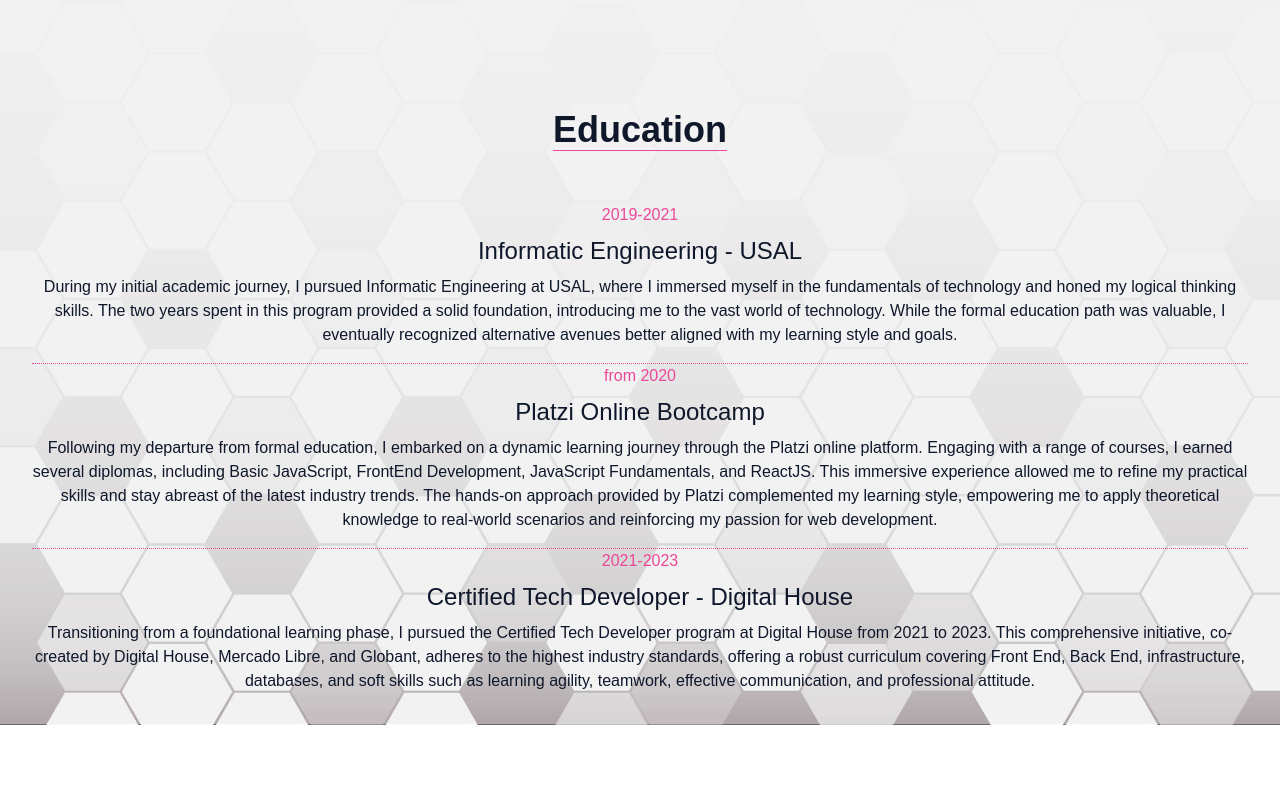
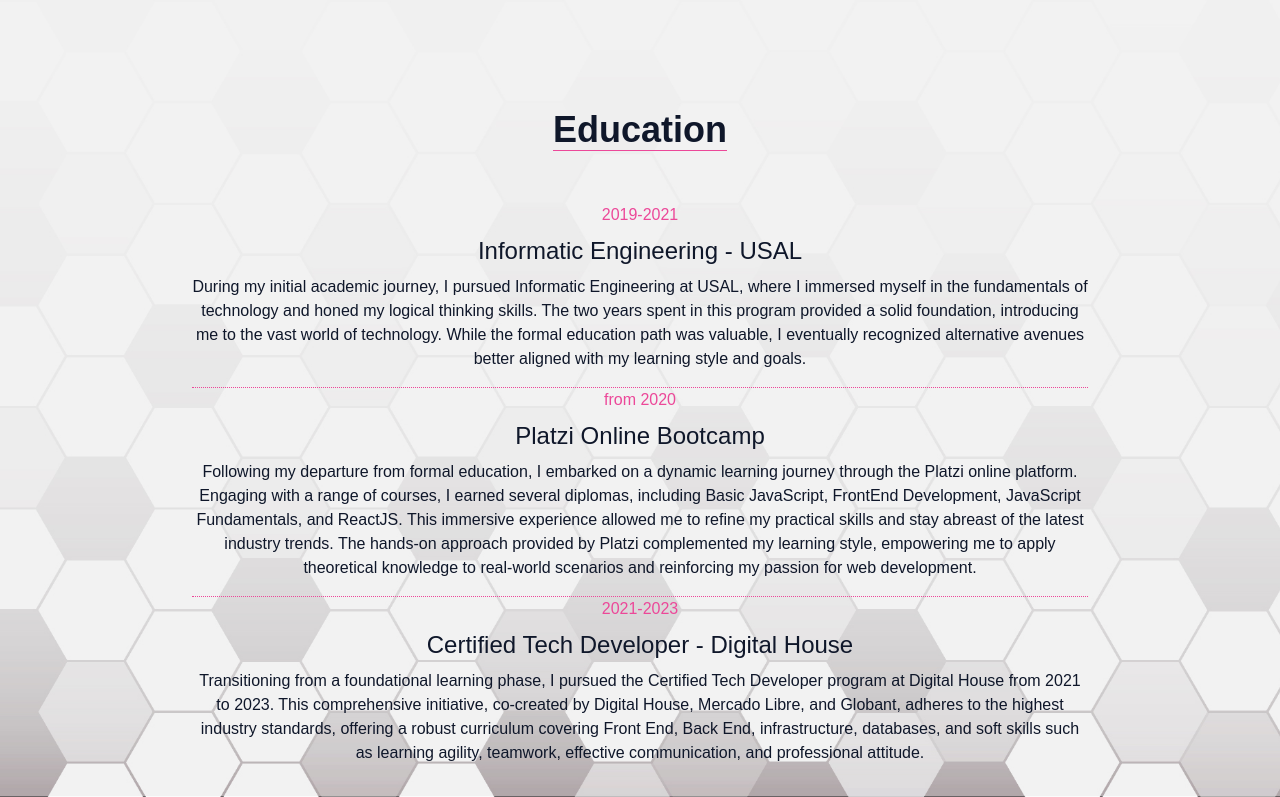
Before and after one commit to simonlanza/MyPortfolio, a React (Create React App) app: page / in a window 1280 px wide. Shown: the part 2203-3000 px from the top of the page. Before the commit the page ends 2928 px from the top, so only its background shows below. Built offline with nearby package versions, Linux system fonts and the light colour scheme.

Commit message:
max width

```diff
--- a/src/components/Education/Education.jsx
+++ b/src/components/Education/Education.jsx
@@ -44,20 +44,20 @@
             <animated.div ref={headerRef} className="max-w-5xl mx-auto pt-14 mb-5" style={{ ...headerProps }}>
                 <h2 className="text-4xl font-bold border-b border-pink-500">Education</h2>
             </animated.div>
-            <div className='flex flex-col p-6'>
-                <animated.div className='flex flex-col items-center text-center m-2'
+            <div className='flex flex-col p-6 items-center'>
+                <animated.div className='flex flex-col items-center text-center m-2 max-w-4xl'
                     ref={usalRef} style={{ ...usalProps }}>
                     <h4 className='text-pink-500'>2019-2021</h4>
                     <h2 className='text-2xl m-2'>Informatic Engineering - USAL</h2>
                     <p>During my initial academic journey, I pursued Informatic Engineering at USAL, where I immersed myself in the fundamentals of technology and honed my logical thinking skills. The two years spent in this program provided a solid foundation, introducing me to the vast world of technology. While the formal education path was valuable, I eventually recognized alternative avenues better aligned with my learning style and goals.</p>
                 </animated.div>
-                <animated.div className='flex flex-col items-center text-center m-2 border-dotted border-t border-pink-500'
+                <animated.div className='flex flex-col items-center text-center m-2 border-dotted border-t border-pink-500 max-w-4xl'
                     ref={platziRef} style={{ ...platziProps }} >
                     <h4 className='text-pink-500'>from 2020</h4>
                     <h2 className='text-2xl m-2'>Platzi Online Bootcamp</h2>
                     <p>Following my departure from formal education, I embarked on a dynamic learning journey through the Platzi online platform. Engaging with a range of courses, I earned several diplomas, including Basic JavaScript, FrontEnd Development, JavaScript Fundamentals, and ReactJS. This immersive experience allowed me to refine my practical skills and stay abreast of the latest industry trends. The hands-on approach provided by Platzi complemented my learning style, empowering me to apply theoretical knowledge to real-world scenarios and reinforcing my passion for web development.</p>
                 </animated.div>
-                <animated.div className='flex flex-col items-center text-center m-2 border-dotted border-t border-pink-500'
+                <animated.div className='flex flex-col items-center text-center m-2 border-dotted border-t border-pink-500 max-w-4xl'
                     ref={digitalRef} style={{ ...digitalProps }} >
                     <h4 className='text-pink-500'>2021-2023</h4>
                     <h2 className='text-2xl m-2'>Certified Tech Developer - Digital House</h2>
--- a/src/components/Experience/Experience.jsx
+++ b/src/components/Experience/Experience.jsx
@@ -43,14 +43,14 @@
             <animated.div ref={headerRef} className="max-w-5xl mx-auto pt-14 mb-5" style={{ ...headerProps }}>
                 <h2 className="text-4xl font-bold border-b border-pink-500">Experience</h2>
             </animated.div>
-            <div className='flex flex-col md:flex-row p-6'>
-                <animated.div className='flex flex-col items-center text-center m-2'
+            <div className='flex flex-col md:flex-row p-6 justify-center'>
+                <animated.div className='flex flex-col items-center text-center m-2 max-w-3xl'
                     ref={lJobRef} style={{ ...lJobProps }} >
                     <h4 className='text-pink-500'>2020-2022</h4>
                     <h2 className='text-2xl m-2'> Freelance Web Developer </h2>
                     <p>From 2020 to 2022, I served as a Freelance Web Developer, specializing in creating and enhancing websites. Focused on small to medium-sized enterprises and startups, I applied a meticulous approach to deliver seamless, professional online solutions. This experience honed my technical skills and deepened my understanding of crafting effective web solutions tailored to diverse client needs.</p>
                 </animated.div>
-                <animated.div className='flex flex-col items-center text-center border-dotted border-t border-pink-500 md:border-none m-2'
+                <animated.div className='flex flex-col items-center text-center border-dotted border-t border-pink-500 md:border-none m-2 max-w-3xl'
                     ref={rJobRef} style={{ ...rJobProps }} >
                     <h4 className='text-pink-500'>2023</h4>
                     <h2 className='text-2xl m-2'> Sr App Support Engineer at <a className='text-indigo-600 hover:scale-120 transition-transform' href='https://dxc.com/us/en' target="_blank" rel="noopener noreferrer"> DXC</a></h2>
```
